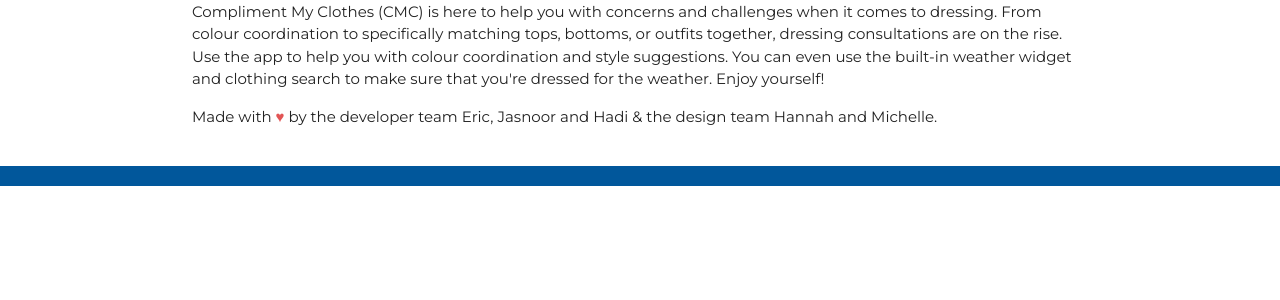
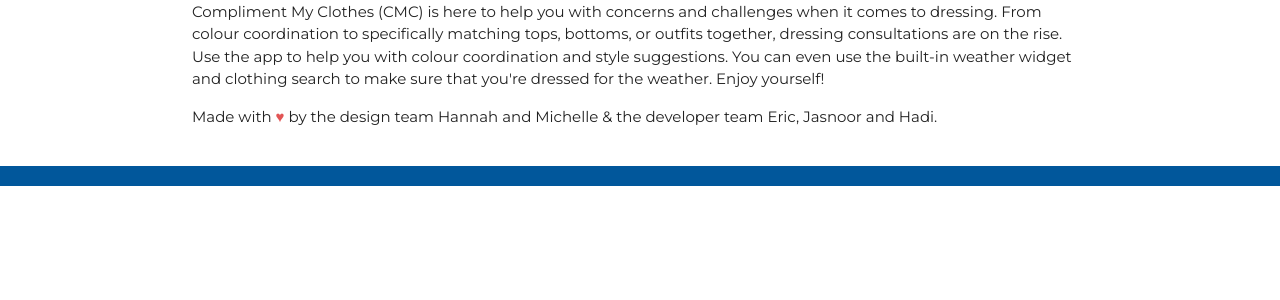
Before and after one commit to calmlb/ComplimentMyClothes, a Django app: page /about/ in a window 1280 px wide. Shown: the part 286-586 px from the top of the page. Run offline with Django 3.2, Linux system fonts and the light colour scheme.

Commit message:
updated about page

```diff
--- a/main_app/templates/about.html
+++ b/main_app/templates/about.html
@@ -4,6 +4,6 @@
 <h1>About ComplimentMyClothes</h1>
 <hr />
 <p>Compliment My Clothes (CMC) is here to help you with concerns and challenges when it comes to dressing. From colour coordination to specifically matching tops, bottoms, or outfits together, dressing consultations are on the rise. Use the app to help you with colour coordination and style suggestions. You can even use the built-in weather widget and clothing search to make sure that you're dressed for the weather. Enjoy yourself!</p>
-<p>Made with <span style="color: #e25555;">&#9829;</span> by the developer team Eric, Jasnoor and Hadi & the design team Hannah and Michelle.</p>
+<p>Made with <span style="color: #e25555;">&#9829;</span> by the design team Hannah and Michelle & the developer team Eric, Jasnoor and Hadi.</p>
 
 {% endblock %}
```
